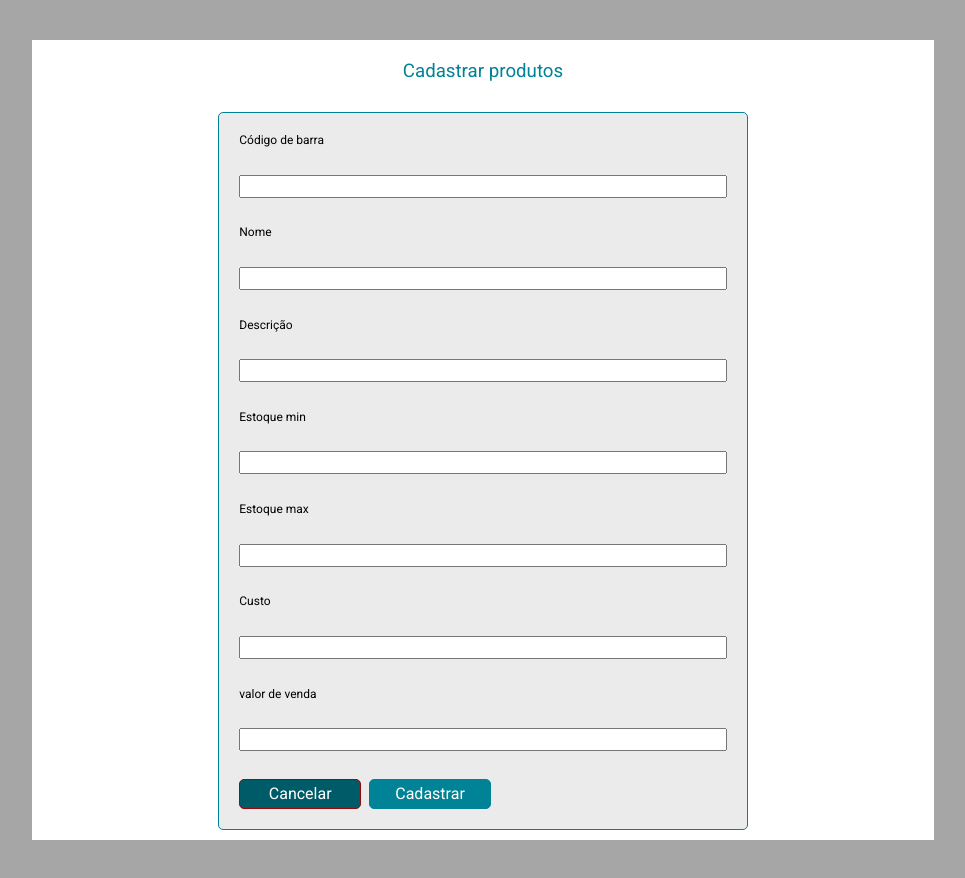
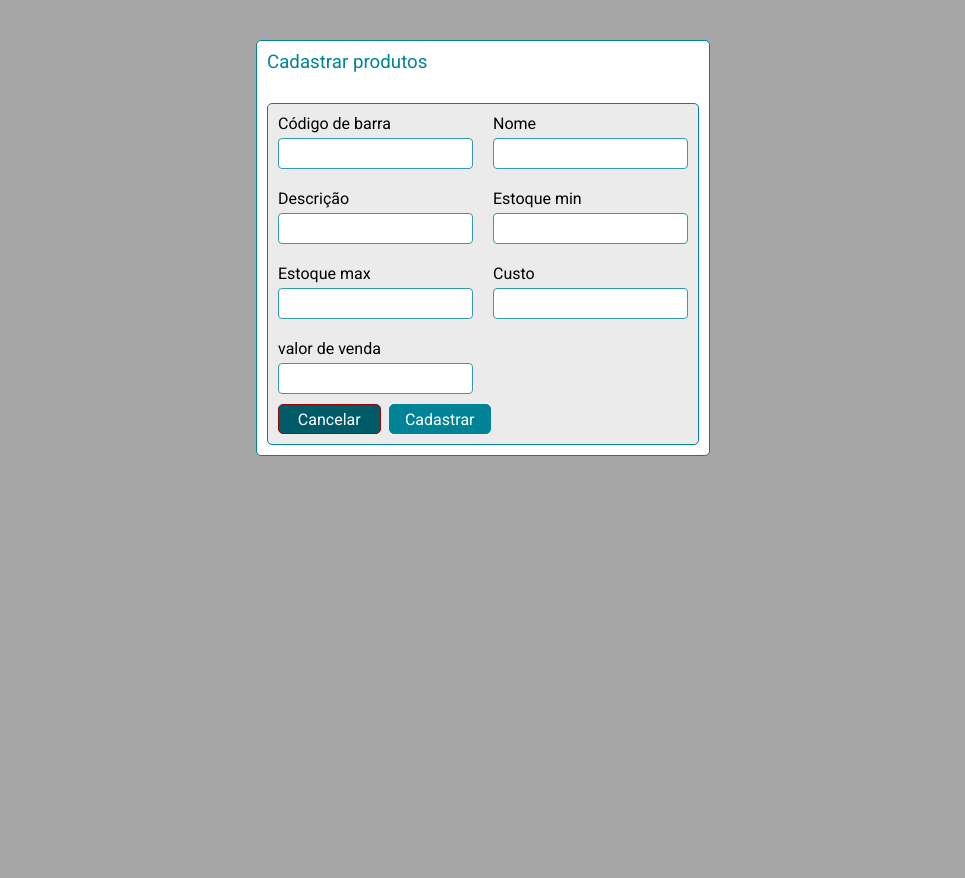
Before and after one commit to cleitonomariano/Teste-Imagens-folheados, a React (Create React App) app: page / in a window 1280 px wide. Shown: the whole page, without its empty margins (157-1122 px from the left). After the commit the page ends 800 px from the top, so only its background shows below. Built offline with nearby package versions, Linux system fonts and the light colour scheme.

Commit message:
feature/6-fields

```diff
--- a/package.json
+++ b/package.json
@@ -19,6 +19,7 @@
     "web-vitals": "^1.0.1"
   },
   "scripts": {
+    "dev": "react-scripts start",
     "start": "react-scripts start",
     "build": "react-scripts build",
     "test": "react-scripts test",
--- a/src/Components/Button/index.tsx
+++ b/src/Components/Button/index.tsx
@@ -1,7 +1,10 @@
 import styled from 'styled-components';
 import { shade } from 'polished';
+import { ButtonHTMLAttributes } from 'react';
 
-const Button = styled.button`
+type ButtonProps = ButtonHTMLAttributes<HTMLButtonElement>;
+
+const Button: React.FC<ButtonProps> = styled.button`
   width: 25%;
   height: 30px;
   border: 1px solid #008396;
--- /dev/null
+++ b/src/Components/Field/index.tsx
@@ -0,0 +1,16 @@
+import React, { InputHTMLAttributes } from 'react';
+import { FieldElement, FieldContainer, FieldLabel } from './styles';
+
+interface FieldProps extends InputHTMLAttributes<HTMLInputElement> {
+  name: string;
+  label: string;
+  type: string;
+}
+
+const Field: React.FC<FieldProps> = ({ label, ...rest }) => (
+  <FieldContainer>
+    <FieldLabel htmlFor={rest.name}>{label}</FieldLabel>
+    <FieldElement {...rest} id={rest.name} />
+  </FieldContainer>
+);
+export default Field;
--- /dev/null
+++ b/src/Components/Field/styles.ts
@@ -0,0 +1,18 @@
+import styled from 'styled-components';
+
+export const FieldContainer = styled.div``;
+
+export const FieldElement = styled.input`
+  border: 1px solid #339bab;
+  background: #ffffff;
+  border-radius: 4px;
+  padding: 5px;
+  /* .descriptionField {
+    width: 700px;
+  } */
+`;
+
+export const FieldLabel = styled.label`
+  display: block;
+  margin-bottom: 5px;
+`;
--- /dev/null
+++ b/src/Components/Grid/index.tsx
@@ -0,0 +1,11 @@
+import React from 'react';
+import { GridElement } from './styles';
+
+interface GridProps {
+  children: React.ReactNode;
+}
+
+const Grid: React.FC<GridProps> = ({ children, ...rest }) => (
+  <GridElement {...rest}>{children}</GridElement>
+);
+export default Grid;
--- /dev/null
+++ b/src/Components/Grid/styles.ts
@@ -0,0 +1,8 @@
+import styled from 'styled-components';
+
+export const GridElement = styled.div`
+  display: grid;
+  grid-template-columns: repeat(2, 1fr);
+  gap: 20px;
+  max-width: 100%;
+`;
--- a/src/Pages/Register/Register.tsx
+++ b/src/Pages/Register/Register.tsx
@@ -1,30 +1,30 @@
 /* eslint-disable jsx-a11y/label-has-associated-control */
 import React from 'react';
-
+import Field from '../../Components/Field';
 import { Container, Content } from './styles';
 import Button from '../../Components/Button';
+import Grid from '../../Components/Grid';
 
 const Register: React.FC = () => (
   <>
     <Container>
       <h3>Cadastrar produtos</h3>
-
       <Content>
         <form>
-          <label>Código de barra</label>
-          <input type="text" />
-          <label>Nome</label>
-          <input type="text" />
-          <label>Descrição</label>
-          <input type="text" />
-          <label>Estoque min</label>
-          <input type="number" />
-          <label>Estoque max</label>
-          <input type="number" />
-          <label>Custo</label>
-          <input type="number" />
-          <label>valor de venda</label>
-          <input type="number" />
+          <Grid>
+            <Field label="Código de barra" name="barcode" type="text" />
+            <Field label="Nome" name="name" type="text" />
+            <Field
+              label="Descrição"
+              className="descriptionField"
+              name="description"
+              type="text"
+            />
+            <Field label="Estoque min" name="inventoryMin" type="number" />
+            <Field label="Estoque max" name="inventoryMax" type="number" />
+            <Field label="Custo" name="cost" type="number" />
+            <Field label="valor de venda" name="salePrice" type="number" />
+          </Grid>
           <div className="buttonDiv">
             <Button className="cancelar" type="submit">
               Cancelar
--- a/src/Pages/Register/styles.ts
+++ b/src/Pages/Register/styles.ts
@@ -2,38 +2,21 @@ import styled from 'styled-components';
 import { shade } from 'polished';
 
 export const Container = styled.div`
-  height: 100vh;
-  width: 94%;
   background: #fff;
   padding: 10px;
-  padding-top: 20px;
-  text-align: center;
-  display: flex;
-  align-items: center;
-  justify-content: center;
-  flex-direction: column;
+  border-radius: 5px;
+  border: 1px solid #008396;
 `;
 export const Content = styled.div`
-  width: 60%;
-  height: 100%;
+  text-align: left;
   background: #ebebeb;
   padding: 10px;
   margin-top: 30px;
   border-radius: 5px;
   border: 1px solid #008396;
-  form {
-    height: 100%;
-    margin: 0 auto;
-    display: flex;
-    justify-content: space-between;
-    flex-direction: column;
-    padding: 10px;
-    gap: 2px;
-    font-size: 12px;
-    text-align: left;
-    overflow: hidden;
-  }
+
   .buttonDiv {
+    margin-top: 10px;
     display: flex;
     gap: 8px;
     .cancelar {
```
Also changed, not shown: .eslintrc.json.
